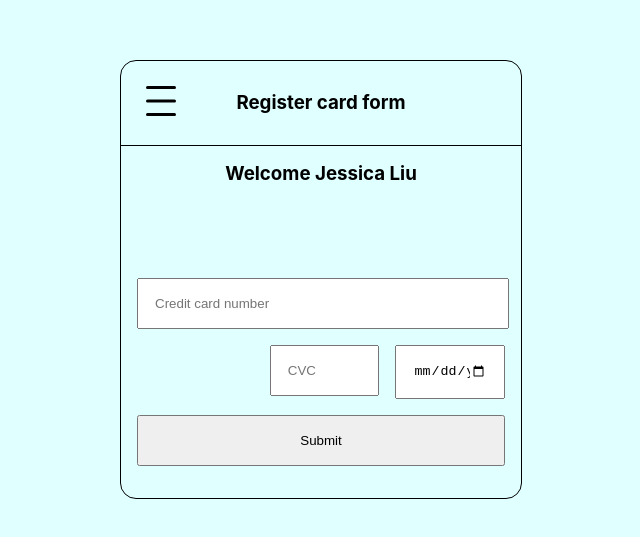
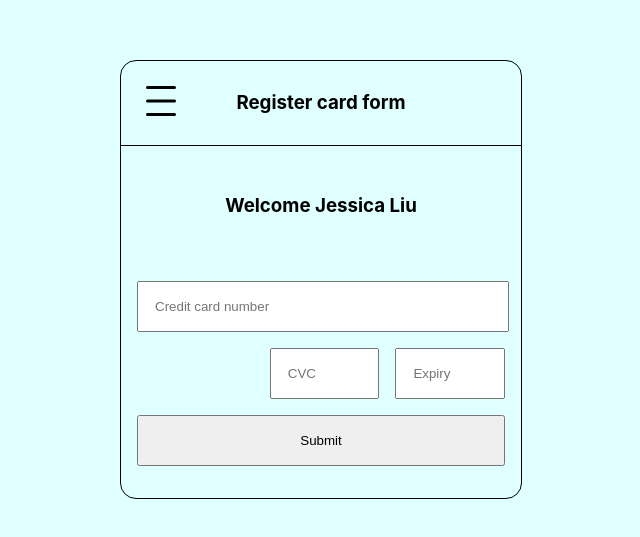
Before and after one commit to jessica0522/card-form-react, a React (Create React App) app: page / in a window 1280 px wide. Shown: the part 121-658 px from the top of the page, without its empty margins (319-959 px from the left). Built offline with nearby package versions, Linux system fonts and the light colour scheme.

Commit message:
handle input changes

```diff
--- a/src/App.css
+++ b/src/App.css
@@ -49,6 +49,7 @@
 
 .welcome {
   text-align: center;
+  margin-top: 2rem;
 }
 
 .form {
@@ -63,6 +64,16 @@
 
 input {
   padding: 1rem;
+}
+
+/* remove the small arrow from the number type input */
+input::-webkit-outer-spin-button,
+input::-webkit-inner-spin-button {
+  -webkit-appearance: none !important;
+}
+
+input[type="number"] {
+  -moz-appearance: textfield;
 }
 
 .form-date {
--- a/src/components/Form.tsx
+++ b/src/components/Form.tsx
@@ -1,14 +1,55 @@
-import React from "react";
+import React, { useState } from "react";
+
+interface FormState {
+  card_number?: number,
+  cvc?: number
+  expiry?: string
+}
 
 const Form = () => {
+  //set form data state
+  const [formData, setFormDate] = useState<FormState>({
+    card_number: undefined,
+    cvc: undefined,
+    expiry: undefined
+  })
+
+  const handleChange = (e: React.ChangeEvent<HTMLInputElement>) => {
+    setFormDate({
+      ...formData,
+      [e.target.name]: e.target.value
+    })
+  }
+
   return (
     <div className="form">
       <div className="form-number">
-        <input className="w-100" type="text" placeholder="Credit card number" />
+        <input
+          className="w-100"
+          type="number"
+          name="card_number"
+          placeholder="Credit card number"
+          onChange={(e)=> { handleChange(e) }}
+          value={formData.card_number}
+        />
       </div>
       <div className="form-date">
-        <input className="w-small" type="text" placeholder="CVC" />
-        <input className="w-small" type="date" placeholder="Expiry" />
+        <input
+          className="w-small"
+          type="number"
+          name="cvc"
+          value={formData.cvc}
+          onChange={(e)=> { handleChange(e) }}
+          placeholder="CVC"
+        />
+        <input
+          className="w-small"
+          type="text"
+          name="expiry"
+          value={formData.expiry}
+          onChange={(e)=> { handleChange(e) }}
+          placeholder="Expiry"
+        />
       </div>
       <input className="submit" type="submit" value="Submit" />
     </div>
```
